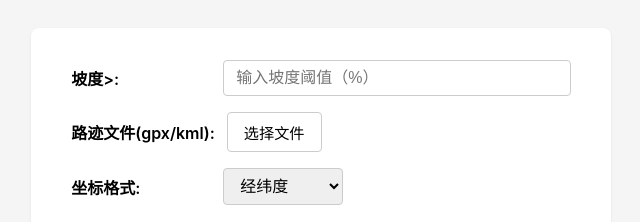
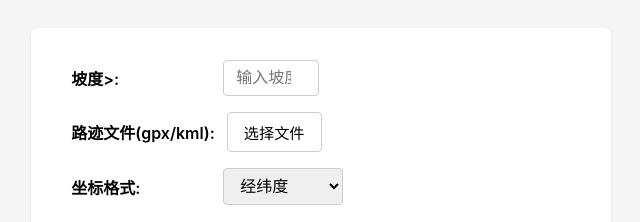
Before and after one commit to oswaldoooo/map-analyse, a website: page index.html in a window 1280 px wide. Shown: the part 119-341 px from the top of the page, 319-959 px from the left. Drawn offline with Linux system fonts and the light colour scheme.

Commit message:
input fix

```diff
--- a/styles.css
+++ b/styles.css
@@ -48,7 +48,9 @@ select {
 }
 
 input[type="number"] {
-  flex: 1;
+  flex: 0 1 auto;
+  width: 100%;
+  max-width: 6rem;
   padding: 0.5rem 0.75rem;
   border: 1px solid #ccc;
   border-radius: 4px;
```
